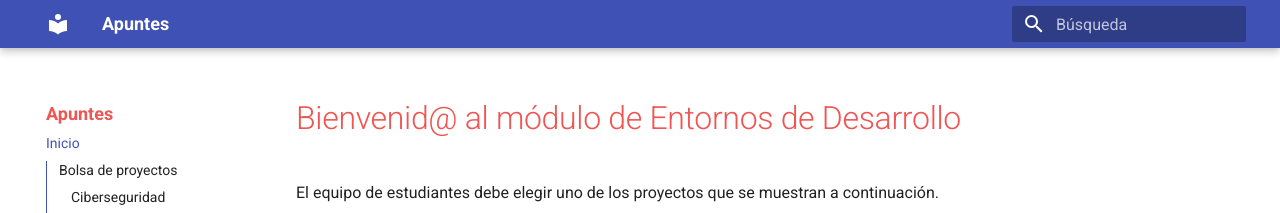
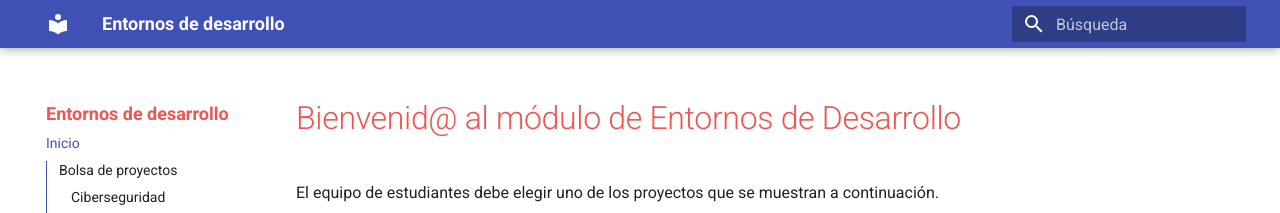
Before and after one commit to garmarcj/DAM-ED-20262027, an MkDocs documentation site: the page built from docs/index.md, in a window 1280 px wide. Shown: the top 213 px of the page. Built offline with MkDocs 1.6.1 and Material for MkDocs 9.7.7, drawn with Linux system fonts in a browser that asks for light colours.

Commit message:
[Curso 2026-2027] Cambio de título del site

```diff
--- a/mkdocs.yml
+++ b/mkdocs.yml
@@ -1,4 +1,4 @@
-site_name: Apuntes
+site_name: Entornos de desarrollo
 site_url: https://garmarcj.github.io/DAM-ED-20262027/
 site_author: Cristian Garcia
 theme:
```
